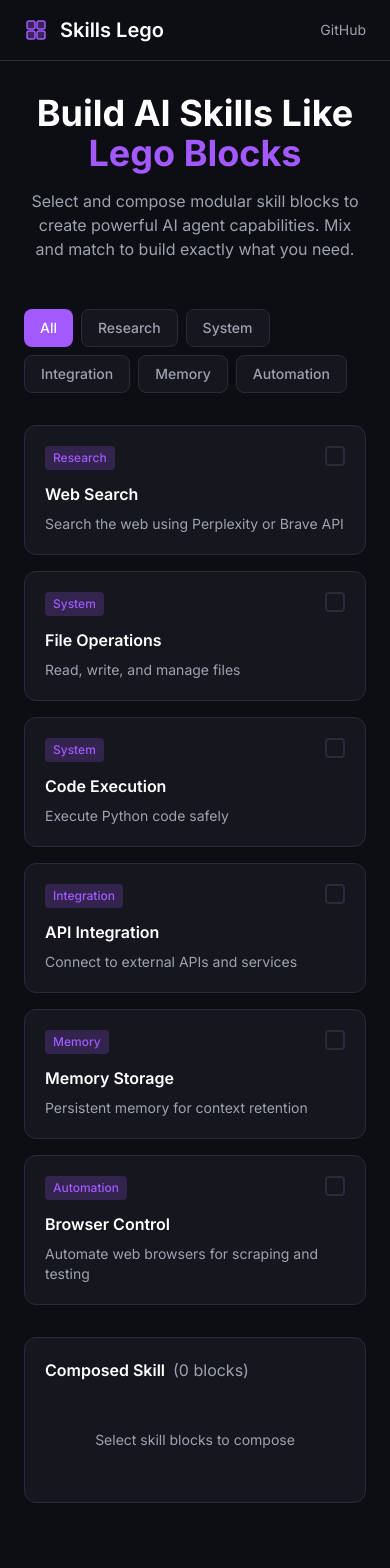
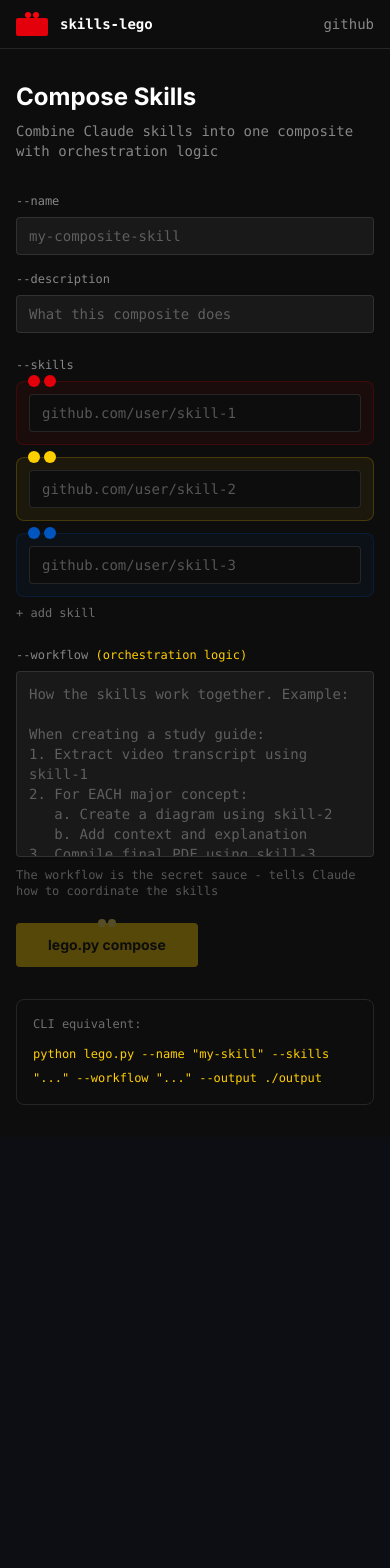
Before and after one commit to prashaantr/skills-lego, a Next.js app in the folder web/: page / in a window 390 px wide. Shown: the top 1568 px of the page. After the commit the page ends 1137 px from the top, so only its background shows below. Built offline with nearby package versions, Linux system fonts and the light colour scheme.

Commit message:
Update web UI with LEGO-themed skill composition interface

```diff
--- a/web/src/app/page.tsx
+++ b/web/src/app/page.tsx
@@ -1,296 +1,277 @@
-"use client";
+'use client'
+import { useState } from 'react'
 
-import { useState } from "react";
+export default function Home() {
+  const [name, setName] = useState('')
+  const [description, setDescription] = useState('')
+  const [skills, setSkills] = useState(['', '', ''])
+  const [workflow, setWorkflow] = useState('')
+  const [result, setResult] = useState('')
+  const [loading, setLoading] = useState(false)
+  const [error, setError] = useState('')
+  const [copied, setCopied] = useState(false)
 
-interface Skill {
-  id: string;
-  name: string;
-  description: string;
-  category: string;
-  code: string;
+  const compose = async () => {
+    setLoading(true)
+    setError('')
+    setResult('')
+    try {
+      const fetchedSkills = await Promise.all(
+        skills.filter(u => u.trim()).map(async (url, i) => {
+          const rawUrl = url.replace('github.com', 'raw.githubusercontent.com').replace('/blob/', '/')
+          const skillUrl = rawUrl.includes('SKILL.md') ? rawUrl : `${rawUrl.replace(/\/$/, '')}/main/SKILL.md`
+          const res = await fetch(skillUrl)
+          if (!res.ok) {
+            const res2 = await fetch(skillUrl.replace('/main/', '/master/'))
+            if (!res2.ok) throw new Error(`fetch failed: skill ${i + 1}`)
+            return { url, content: await res2.text() }
+          }
+          return { url, content: await res.text() }
+        })
+      )
+
+      const skillName = name || 'composed-skill'
+      const composed = `---
+name: "${skillName}"
+description: "${description || `Composite skill combining ${fetchedSkills.length} capabilities`}"
+---
+
+# ${skillName}
+
+${workflow ? `## Workflow\n\n${workflow}\n\n` : ''}## Skills Reference
+
+| Skill | Source |
+|-------|--------|
+${fetchedSkills.map((s, i) => `| Skill ${i + 1} | ${s.url} |`).join('\n')}
+
+---
+
+${fetchedSkills.map((s, i) => `## references/skill-${i + 1}.md
+
+${s.content}`).join('\n\n---\n\n')}
+`
+      setResult(composed)
+    } catch (e: any) { setError(e.message || 'Failed') }
+    setLoading(false)
   }
 
-const SKILLS: Skill[] = [
-  {
-    id: "web-search",
-    name: "Web Search",
-    description: "Search the web using Perplexity or Brave API",
-    category: "Research",
-    code: `# Web Search Skill
-def web_search(query: str) -> str:
-    """Search the web for information."""
-    # Implementation here
-    pass`,
-  },
-  {
-    id: "file-operations",
-    name: "File Operations",
-    description: "Read, write, and manage files",
-    category: "System",
-    code: `# File Operations Skill
-def read_file(path: str) -> str:
-    """Read file contents."""
-    with open(path, 'r') as f:
-        return f.read()`,
-  },
-  {
-    id: "code-execution",
-    name: "Code Execution",
-    description: "Execute Python code safely",
-    category: "System",
-    code: `# Code Execution Skill
-def execute_code(code: str) -> str:
-    """Execute Python code in sandbox."""
-    # Safe execution here
-    pass`,
-  },
-  {
-    id: "api-integration",
-    name: "API Integration",
-    description: "Connect to external APIs and services",
-    category: "Integration",
-    code: `# API Integration Skill
-def call_api(url: str, method: str = "GET") -> dict:
-    """Make API requests."""
-    import requests
-    return requests.request(method, url).json()`,
-  },
-  {
-    id: "memory-storage",
-    name: "Memory Storage",
-    description: "Persistent memory for context retention",
-    category: "Memory",
-    code: `# Memory Storage Skill
-def store_memory(key: str, value: str) -> None:
-    """Store data in persistent memory."""
-    # Supabase or local storage
-    pass`,
-  },
-  {
-    id: "browser-control",
-    name: "Browser Control",
-    description: "Automate web browsers for scraping and testing",
-    category: "Automation",
-    code: `# Browser Control Skill
-def browse(url: str) -> str:
-    """Control browser and extract content."""
-    # Playwright automation
-    pass`,
-  },
-];
-
-const CATEGORIES = ["All", "Research", "System", "Integration", "Memory", "Automation"];
-
-function CheckIcon() {
-  return (
-    <svg width="16" height="16" viewBox="0 0 16 16" fill="none" xmlns="http://www.w3.org/2000/svg">
-      <path d="M13.5 4.5L6 12L2.5 8.5" stroke="currentColor" strokeWidth="2" strokeLinecap="round" strokeLinejoin="round"/>
-    </svg>
-  );
+  const download = () => {
+    const a = document.createElement('a')
+    a.href = URL.createObjectURL(new Blob([result], { type: 'text/markdown' }))
+    a.download = `${name || 'composed-skill'}.md`
+    a.click()
   }
 
-function CopyIcon() {
-  return (
-    <svg width="20" height="20" viewBox="0 0 20 20" fill="none" xmlns="http://www.w3.org/2000/svg">
-      <rect x="6" y="6" width="10" height="10" rx="2" stroke="currentColor" strokeWidth="1.5"/>
-      <path d="M4 14V5C4 3.89543 4.89543 3 6 3H13" stroke="currentColor" strokeWidth="1.5" strokeLinecap="round"/>
-    </svg>
-  );
+  const copy = () => {
+    navigator.clipboard.writeText(result)
+    setCopied(true)
+    setTimeout(() => setCopied(false), 2000)
   }
 
-function DownloadIcon() {
-  return (
-    <svg width="20" height="20" viewBox="0 0 20 20" fill="none" xmlns="http://www.w3.org/2000/svg">
-      <path d="M10 3V13M10 13L6 9M10 13L14 9" stroke="currentColor" strokeWidth="1.5" strokeLinecap="round" strokeLinejoin="round"/>
-      <path d="M3 15V16C3 16.5523 3.44772 17 4 17H16C16.5523 17 17 16.5523 17 16V15" stroke="currentColor" strokeWidth="1.5" strokeLinecap="round"/>
-    </svg>
-  );
-}
-
-function BlockIcon() {
-  return (
-    <svg width="24" height="24" viewBox="0 0 24 24" fill="none" xmlns="http://www.w3.org/2000/svg">
-      <rect x="3" y="3" width="8" height="8" rx="2" fill="currentColor" fillOpacity="0.3" stroke="currentColor" strokeWidth="1.5"/>
-      <rect x="13" y="3" width="8" height="8" rx="2" fill="currentColor" fillOpacity="0.3" stroke="currentColor" strokeWidth="1.5"/>
-      <rect x="3" y="13" width="8" height="8" rx="2" fill="currentColor" fillOpacity="0.3" stroke="currentColor" strokeWidth="1.5"/>
-      <rect x="13" y="13" width="8" height="8" rx="2" fill="currentColor" fillOpacity="0.3" stroke="currentColor" strokeWidth="1.5"/>
-    </svg>
-  );
-}
-
-export default function Home() {
-  const [selectedSkills, setSelectedSkills] = useState<string[]>([]);
-  const [activeCategory, setActiveCategory] = useState("All");
-  const [copied, setCopied] = useState(false);
-
-  const filteredSkills = activeCategory === "All"
-    ? SKILLS
-    : SKILLS.filter(s => s.category === activeCategory);
-
-  const toggleSkill = (id: string) => {
-    setSelectedSkills(prev =>
-      prev.includes(id) ? prev.filter(s => s !== id) : [...prev, id]
-    );
-  };
-
-  const composedCode = selectedSkills
-    .map(id => SKILLS.find(s => s.id === id)?.code)
-    .filter(Boolean)
-    .join("\n\n");
-
-  const copyToClipboard = async () => {
-    await navigator.clipboard.writeText(composedCode);
-    setCopied(true);
-    setTimeout(() => setCopied(false), 2000);
-  };
-
-  const downloadFile = () => {
-    const blob = new Blob([composedCode], { type: "text/plain" });
-    const url = URL.createObjectURL(blob);
-    const a = document.createElement("a");
-    a.href = url;
-    a.download = "composed_skill.py";
-    a.click();
-    URL.revokeObjectURL(url);
-  };
+  const colors = ['#E3000B', '#FFCF00', '#0055BF']
 
   return (
-    <main className="min-h-screen bg-background">
+    <main className="min-h-screen bg-[#0D0D0D] text-white">
       {/* Header */}
-      <header className="border-b border-border px-6 py-4">
-        <div className="max-w-7xl mx-auto flex items-center justify-between">
+      <header className="border-b border-white/10 px-4 md:px-6 py-3">
+        <div className="max-w-3xl mx-auto flex items-center justify-between">
           <div className="flex items-center gap-3">
-            <div className="text-accent">
-              <BlockIcon />
-            </div>
-            <h1 className="text-xl font-semibold">Skills Lego</h1>
+            <Brick color="#E3000B" />
+            <span className="font-mono font-bold text-sm">skills-lego</span>
           </div>
           <a
             href="https://github.com/prashaantr/skills-lego"
             target="_blank"
-            rel="noopener noreferrer"
-            className="text-text-muted hover:text-text transition-colors text-sm"
+            className="text-white/50 hover:text-white text-sm font-mono"
           >
-            GitHub
+            github
           </a>
         </div>
       </header>
 
-      <div className="max-w-7xl mx-auto px-6 py-8">
-        {/* Hero */}
-        <div className="text-center mb-12">
-          <h2 className="text-4xl font-bold mb-4">
-            Build AI Skills Like <span className="text-accent">Lego Blocks</span>
-          </h2>
-          <p className="text-text-muted max-w-2xl mx-auto">
-            Select and compose modular skill blocks to create powerful AI agent capabilities.
-            Mix and match to build exactly what you need.
+      {/* Content */}
+      <div className="max-w-3xl mx-auto px-4 md:px-6 py-8 md:py-12">
+        <div className="flex items-start gap-4 mb-8">
+          <div className="hidden md:flex flex-col gap-1 pt-1">
+            <Brick color="#FFCF00" size="sm" />
+            <Brick color="#0055BF" size="sm" />
+            <Brick color="#237841" size="sm" />
+          </div>
+          <div>
+            <h1 className="text-2xl md:text-3xl font-bold mb-2">
+              Compose Skills
+            </h1>
+            <p className="text-white/50 font-mono text-sm">
+              Combine Claude skills into one composite with orchestration logic
+            </p>
+          </div>
+        </div>
+
+        {/* Name & Description */}
+        <div className="grid grid-cols-1 md:grid-cols-2 gap-4 mb-6">
+          <div>
+            <label className="block text-white/50 font-mono text-xs mb-2">--name</label>
+            <input
+              type="text"
+              placeholder="my-composite-skill"
+              value={name}
+              onChange={e => setName(e.target.value)}
+              className="w-full bg-white/5 border border-white/10 rounded px-3 py-2 font-mono text-sm placeholder:text-white/30 focus:border-white/30 focus:outline-none"
+            />
+          </div>
+          <div>
+            <label className="block text-white/50 font-mono text-xs mb-2">--description</label>
+            <input
+              type="text"
+              placeholder="What this composite does"
+              value={description}
+              onChange={e => setDescription(e.target.value)}
+              className="w-full bg-white/5 border border-white/10 rounded px-3 py-2 font-mono text-sm placeholder:text-white/30 focus:border-white/30 focus:outline-none"
+            />
+          </div>
+        </div>
+
+        {/* Skills */}
+        <div className="mb-6">
+          <label className="block text-white/50 font-mono text-xs mb-2">--skills</label>
+          <div className="space-y-3">
+            {skills.map((url, i) => (
+              <div key={i} className="relative">
+                <div
+                  className="rounded-lg p-3 border"
+                  style={{
+                    backgroundColor: `${colors[i]}10`,
+                    borderColor: `${colors[i]}30`
+                  }}
+                >
+                  <div className="absolute -top-1.5 left-3 flex gap-1">
+                    <div className="w-3 h-3 rounded-full" style={{ backgroundColor: colors[i] }} />
+                    <div className="w-3 h-3 rounded-full" style={{ backgroundColor: colors[i] }} />
+                  </div>
+                  <input
+                    type="text"
+                    placeholder={`github.com/user/skill-${i + 1}`}
+                    value={url}
+                    onChange={e => { const n = [...skills]; n[i] = e.target.value; setSkills(n) }}
+                    className="w-full bg-[#0D0D0D] border border-white/10 rounded px-3 py-2 font-mono text-sm placeholder:text-white/30 focus:border-white/30 focus:outline-none"
+                  />
+                </div>
+              </div>
+            ))}
+          </div>
+          <button
+            onClick={() => setSkills([...skills, ''])}
+            className="mt-2 text-white/40 hover:text-white/70 text-xs font-mono"
+          >
+            + add skill
+          </button>
+        </div>
+
+        {/* Workflow */}
+        <div className="mb-6">
+          <label className="block text-white/50 font-mono text-xs mb-2">
+            --workflow <span className="text-[#FFCF00]">(orchestration logic)</span>
+          </label>
+          <textarea
+            placeholder={`How the skills work together. Example:
+
+When creating a study guide:
+1. Extract video transcript using skill-1
+2. For EACH major concept:
+   a. Create a diagram using skill-2
+   b. Add context and explanation
+3. Compile final PDF using skill-3
+
+IMPORTANT: Process concepts incrementally, not all at end.`}
+            value={workflow}
+            onChange={e => setWorkflow(e.target.value)}
+            rows={8}
+            className="w-full bg-white/5 border border-white/10 rounded px-3 py-3 font-mono text-sm placeholder:text-white/30 focus:border-white/30 focus:outline-none resize-none"
+          />
+          <p className="mt-1 text-white/30 text-xs font-mono">
+            The workflow is the secret sauce - tells Claude how to coordinate the skills
           </p>
         </div>
 
-        {/* Category Filter */}
-        <div className="flex gap-2 mb-8 flex-wrap">
-          {CATEGORIES.map(cat => (
+        {/* Compose Button */}
         <button
-              key={cat}
-              onClick={() => setActiveCategory(cat)}
-              className={`px-4 py-2 rounded-lg text-sm font-medium transition-all ${
-                activeCategory === cat
-                  ? "bg-accent text-white"
-                  : "bg-surface text-text-muted hover:text-text border border-border"
-              }`}
+          onClick={compose}
+          disabled={loading || !skills.some(u => u.trim())}
+          className="relative px-8 py-3 bg-[#FFCF00] text-[#0D0D0D] font-bold rounded text-sm disabled:opacity-30 disabled:cursor-not-allowed"
         >
-              {cat}
+          <div className="absolute -top-1 left-1/2 -translate-x-1/2 flex gap-0.5">
+            <div className="w-2 h-2 rounded-full bg-[#FFE066]" />
+            <div className="w-2 h-2 rounded-full bg-[#FFE066]" />
+          </div>
+          {loading ? 'composing...' : 'lego.py compose'}
         </button>
-          ))}
+
+        {error && (
+          <p className="mt-4 text-[#E3000B] font-mono text-sm">
+            error: {error}
+          </p>
+        )}
+
+        {/* Output */}
+        {result && (
+          <div className="mt-8 border border-white/10 rounded-lg overflow-hidden relative">
+            <div className="absolute -top-1.5 left-6 flex gap-1.5">
+              <div className="w-3 h-3 rounded-full bg-[#237841]" />
+              <div className="w-3 h-3 rounded-full bg-[#237841]" />
+              <div className="w-3 h-3 rounded-full bg-[#237841]" />
             </div>
 
-        <div className="grid lg:grid-cols-3 gap-8">
-          {/* Skills Grid */}
-          <div className="lg:col-span-2">
-            <div className="grid sm:grid-cols-2 gap-4">
-              {filteredSkills.map(skill => {
-                const isSelected = selectedSkills.includes(skill.id);
-                return (
+            <div className="bg-white/5 px-4 py-3 flex items-center justify-between border-b border-white/10">
+              <span className="font-mono text-sm text-white/50">
+                {name || 'composed-skill'}/SKILL.md
+              </span>
+              <div className="flex gap-2">
                 <button
-                    key={skill.id}
-                    onClick={() => toggleSkill(skill.id)}
-                    className={`p-5 rounded-xl text-left transition-all border ${
-                      isSelected
-                        ? "bg-accent/10 border-accent"
-                        : "bg-surface border-border hover:border-accent/50"
-                    }`}
+                  onClick={copy}
+                  className="px-3 py-1 text-xs font-mono text-white/70 hover:text-white border border-white/20 rounded"
                 >
-                    <div className="flex items-start justify-between mb-3">
-                      <span className="text-xs font-medium text-accent bg-accent/20 px-2 py-1 rounded">
-                        {skill.category}
-                      </span>
-                      <div className={`w-5 h-5 rounded border-2 flex items-center justify-center transition-all ${
-                        isSelected
-                          ? "bg-accent border-accent text-white"
-                          : "border-border"
-                      }`}>
-                        {isSelected && <CheckIcon />}
+                  {copied ? 'copied' : 'copy'}
+                </button>
+                <button
+                  onClick={download}
+                  className="px-3 py-1 text-xs font-mono bg-[#FFCF00] text-[#0D0D0D] rounded font-bold"
+                >
+                  download
+                </button>
               </div>
             </div>
-                    <h3 className="font-semibold mb-2">{skill.name}</h3>
-                    <p className="text-sm text-text-muted">{skill.description}</p>
-                  </button>
-                );
-              })}
+            <pre className="p-4 text-sm font-mono text-white/80 overflow-auto max-h-96 bg-[#0D0D0D]">
+              {result}
+            </pre>
+          </div>
+        )}
+
+        {/* CLI equivalent */}
+        <div className="mt-8 border border-white/10 rounded-lg p-4">
+          <p className="text-white/40 text-xs font-mono mb-2">CLI equivalent:</p>
+          <code className="text-[#FFCF00] text-xs font-mono break-all">
+            python lego.py --name "{name || 'my-skill'}" --skills {skills.filter(s => s).map(s => `"${s}"`).join(' ') || '"..."'} --workflow "..." --output ./output
+          </code>
         </div>
       </div>
+    </main>
+  )
+}
 
-          {/* Composer Panel */}
-          <div className="lg:col-span-1">
-            <div className="bg-surface border border-border rounded-xl p-5 sticky top-8">
-              <h3 className="font-semibold mb-4">
-                Composed Skill
-                <span className="text-text-muted font-normal ml-2">
-                  ({selectedSkills.length} blocks)
-                </span>
-              </h3>
+function Brick({ color, size = 'md' }: { color: string; size?: 'xs' | 'sm' | 'md' }) {
+  const dims = {
+    xs: { w: 16, h: 10, stud: 4 },
+    sm: { w: 24, h: 14, stud: 5 },
+    md: { w: 32, h: 18, stud: 6 },
+  }[size]
 
-              {selectedSkills.length === 0 ? (
-                <div className="text-text-muted text-sm py-8 text-center">
-                  Select skill blocks to compose
+  return (
+    <div className="relative" style={{ width: dims.w, height: dims.h + dims.stud }}>
+      <div className="absolute top-0 left-1/2 -translate-x-1/2 flex gap-0.5">
+        <div className="rounded-full" style={{ width: dims.stud, height: dims.stud, backgroundColor: color, filter: 'brightness(1.2)' }} />
+        <div className="rounded-full" style={{ width: dims.stud, height: dims.stud, backgroundColor: color, filter: 'brightness(1.2)' }} />
       </div>
-              ) : (
-                <>
-                  <div className="bg-background rounded-lg p-4 mb-4 max-h-80 overflow-auto">
-                    <pre className="text-xs text-text-muted font-mono whitespace-pre-wrap">
-                      {composedCode}
-                    </pre>
+      <div className="absolute bottom-0 w-full rounded-sm" style={{ height: dims.h, backgroundColor: color }} />
     </div>
-
-                  <div className="flex gap-3">
-                    <button
-                      onClick={copyToClipboard}
-                      className="flex-1 flex items-center justify-center gap-2 px-4 py-2.5 bg-accent hover:bg-accent-hover text-white rounded-lg font-medium transition-colors"
-                    >
-                      <CopyIcon />
-                      {copied ? "Copied!" : "Copy"}
-                    </button>
-                    <button
-                      onClick={downloadFile}
-                      className="flex items-center justify-center gap-2 px-4 py-2.5 bg-surface border border-border hover:border-accent text-text rounded-lg font-medium transition-colors"
-                    >
-                      <DownloadIcon />
-                    </button>
-                  </div>
-                </>
-              )}
-            </div>
-          </div>
-        </div>
-      </div>
-
-      {/* Footer */}
-      <footer className="border-t border-border mt-16 px-6 py-6">
-        <div className="max-w-7xl mx-auto text-center text-text-muted text-sm">
-          Built with Skills Lego - Modular AI Agent Skills
-        </div>
-      </footer>
-    </main>
-  );
+  )
 }
```
Lines whose indentation alone changed are shown as unchanged.
